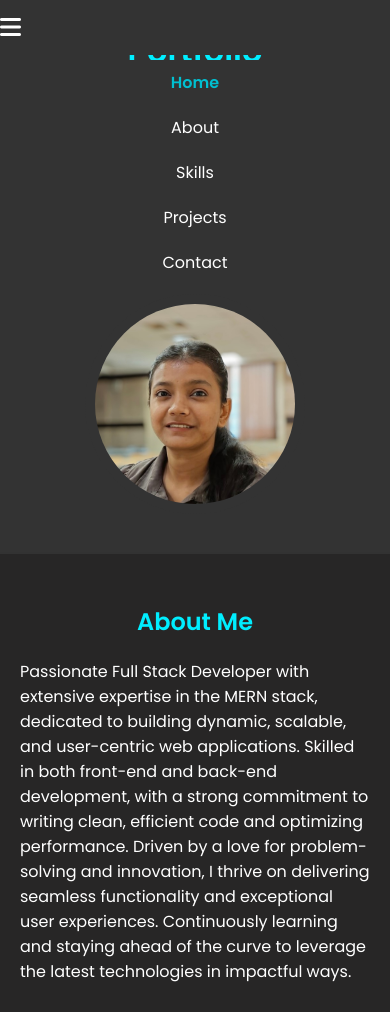
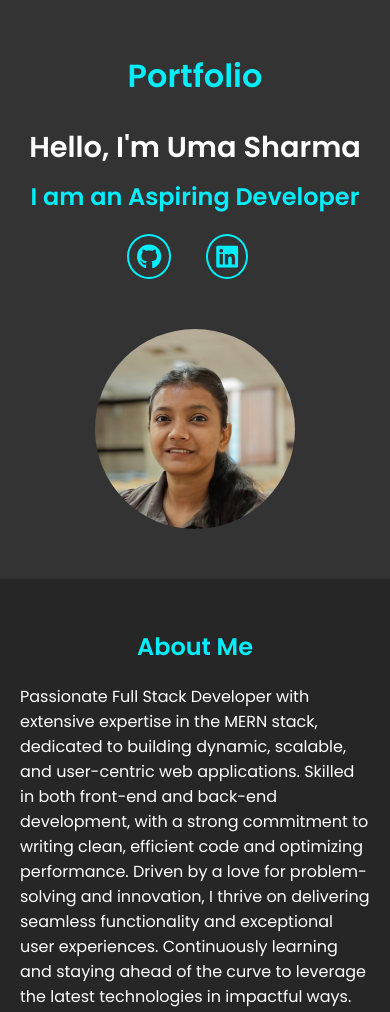
Before and after one commit to umasharma-cell/portfolio, a plain HTML site: page index.html in a window 390 px wide. Shown: the top 1012 px of the page. Drawn offline with Linux system fonts and the light colour scheme.

Commit message:
some new changes

```diff
--- a/index.html
+++ b/index.html
@@ -7,17 +7,19 @@
   <link rel="preconnect" href="https://fonts.googleapis.com">
   <link rel="preconnect" href="https://fonts.gstatic.com" crossorigin>
   <link href="https://fonts.googleapis.com/css2?family=Poppins:wght@400;600&display=swap" rel="stylesheet">
-  <link rel="stylesheet" href="style.css">
+  <link rel="stylesheet" href="style.css" >
   <link href="https://cdnjs.cloudflare.com/ajax/libs/font-awesome/6.0.0/css/all.min.css" rel="stylesheet">
+
 </head>
 <body>
 
   <!-- Navbar -->
-  <nav>
-    <div class="hamburger" id="hamburger">
-      <i class="fas fa-bars"></i>
+  <div class="navbar-toggle" id="navbar-toggle">
+    <!-- Hamburger Icon -->
+    &#9776;
 </div>
-    <ul id="nav-links">
+  <nav id="nav-links">
+    <ul>
       <li><a href="#home">Home</a></li>
       <li><a href="#about">About</a></li>
       <li><a href="#skills">Skills</a></li>
@@ -28,6 +30,7 @@
 
   <!-- Home Section -->
   <section id="home" class="home-section">
+    <!-- Left side -->
     <div class="home-text">
       <h1>Portfolio</h1>
       <h2>Hello, I'm Uma Sharma</h2>
@@ -42,11 +45,17 @@
           <i class="fab fa-linkedin"></i>
         </a>
       </div>
+
     </div>
+
+
+
+    <!-- Right Image -->
     <div class="home-image">
       <img src="profile.jpg" alt="Atir Khan">
     </div>
   </section>
+
 
  <!-- About Section -->
 <section id="about" class="about-section">
@@ -54,16 +63,17 @@
     <h2>About Me</h2>
     <p>Passionate Full Stack Developer with extensive expertise in the MERN stack, dedicated to building dynamic, scalable, and user-centric web applications. Skilled in both front-end and back-end development, with a strong commitment to writing clean, efficient code and optimizing performance. Driven by a love for problem-solving and innovation, I thrive on delivering seamless functionality and exceptional user experiences. Continuously learning and staying ahead of the curve to leverage the latest technologies in impactful ways.</p>
   </div>
+
   <div class="card education-card">
     <h2>Education Details</h2>
     <ul>
       <li>Bachelor's in Computer Applications (2021-2024)</li>
       <li>Completed an intensive 6-7 months Web Development course at Masai School, gaining hands-on experience in HTML, CSS, JavaScript, React and MongoDB, along with a strong focus on Data Structures and Algorithms and real-world project development.</li>
+
     </ul>
     <a href="asset/Resume.pdf" download="Uma_Sharma_Resume.pdf" class="resume-button"> Resume</a>
   </div>
 </section>
-
 <section id="skills">
 <div class="skills-section">
   <h1>Skills</h1>
@@ -104,9 +114,10 @@
 </div>
 </section>
 
-  <section id="projects" class="projects-section">
+<section  id="projects"   class="projects-section">
   <h1 class="projects-heading">Projects</h1>
   <div class="projects-container">
+    <!-- Project Card 1 -->
     <div class="project-card">
       <img src="Food.png" alt="food" class="project-image">
       <h2 class="project-title">Foods Point</h2>
@@ -118,6 +129,8 @@
         <a href="https://foods-point.netlify.app/" target="_blank" class="btn live-demo-btn">Live Demo</a>
       </div>
     </div>
+
+    <!-- Project Card 2 -->
     <div class="project-card">
       <img src="unimart.png" alt="Reebok Clone" class="project-image">
       <h2 class="project-title">Unimart</h2>
@@ -129,6 +142,8 @@
         <a href="https://uni-mart.netlify.app/" target="_blank" class="btn live-demo-btn">Live Demo</a>
       </div>
     </div>
+
+    <!-- Project Card 3 -->
     <div class="project-card">
       <img src="ShopX.png" alt="Tech Time Machine" class="project-image">
       <h2 class="project-title">ShopX Ecommerce</h2>
@@ -143,7 +158,7 @@
   </div>
 </section>
 
-  <section id="contact" class="contact-section">
+<section id="contact"  class="contact-section">
   <div class="contact-container">
     <div class="contact-info">
       <h1>Contact Me</h1>
@@ -179,13 +194,16 @@
   </div>
 </section>
 
-  <script src="index.js"></script>
-  <script>
-    const hamburger = document.getElementById('hamburger');
-    const navLinks = document.getElementById('nav-links');
 
-    hamburger.addEventListener('click', () => {
-      navLinks.classList.toggle('active');
+
+
+  <script src="index.js">
+
+const toggleButton = document.getElementById('navbar-toggle');
+        const navbarLinks = document.getElementById('nav-links');
+
+        toggleButton.addEventListener('click', () => {
+            navbarLinks.classList.toggle('active');
         });
   </script>
 </body>
--- a/style.css
+++ b/style.css
@@ -1,4 +1,3 @@
-/* General Styles */
 body {
   font-family: 'Poppins', sans-serif;
   margin: 0;
@@ -10,13 +9,11 @@ body {
 nav {
   position: fixed;
   top: 0;
+  left: 0;
   width: 100%;
   background-color: #333;
   padding: 10px 0;
   z-index: 1000;
-  display: flex;
-  justify-content: space-between;
-  align-items: center;
 }
 
 nav ul {
@@ -24,7 +21,7 @@ nav ul {
   margin: 0;
   padding: 0;
   display: flex;
-  justify-content: flex-end; /* Keep links aligned to the right */
+  justify-content: flex-end;
 }
 
 nav ul li {
@@ -48,44 +45,6 @@ html {
 nav ul li a.active {
   color: #00c0d1;
   font-weight: bold;
-}
-
-/* Hamburger Menu */
-.hamburger {
-  display: none;
-  cursor: pointer;
-  font-size: 24px;
-  color: white;
-  margin-right: 20px;
-}
-
-#nav-links {
-  display: flex;
-}
-
-#nav-links.active {
-  display: flex; /* Show links when active */
-}
-
-@media (max-width: 768px) {
-  nav ul {
-    display: none; /* Hide links by default on small screens */
-    flex-direction: column;
-    position: absolute;
-    top: 60px;
-    right: 0;
-    background-color: #333;
-    width: 100%;
-    z-index: 1000;
-  }
-
-  nav ul.active {
-    display: flex; /* Show links when active */
-  }
-
-  .hamburger {
-    display: block; /* Show hamburger icon on small screens */
-  }
 }
 
 /* Home Section */
@@ -460,6 +419,10 @@ nav ul li a.active {
     max-width: 100%;
   }
 
+  /* .skills-container {
+
+  } */
+
   .skill-card {
     width: calc(100% - 20px); /* One card per row on smaller screens */
   }
@@ -475,8 +438,7 @@ nav ul li a.active {
 
 @media (max-width: 480px) {
   nav ul {
-    flex-direction: column;
-    align-items: center;
+    display: none;
   }
 
   nav ul li {
```
Lines whose indentation alone changed are shown as unchanged.
